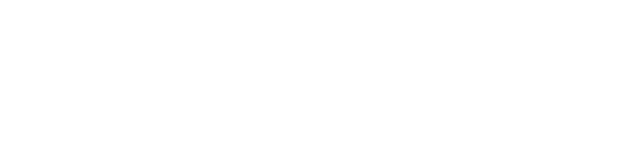
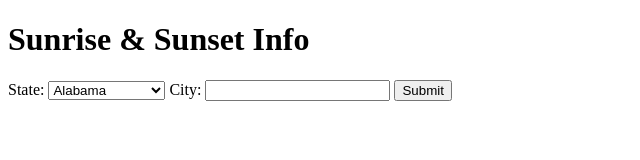
Before and after one commit to Cameron637/CS-260-Creative-Assignment-2, a plain HTML site: page index.html in a window 1280 px wide. Shown: the whole page, without its empty margins (0-640 px from the left). Drawn offline with Linux system fonts and the light colour scheme.

Commit message:
basic form

```diff
--- a/index.html
+++ b/index.html
@@ -1,5 +1,6 @@
 <!DOCTYPE html>
 <html lang="en">
+
 <head>
   <meta charset="UTF-8">
   <meta name="viewport" content="width=device-width, initial-scale=1.0">
@@ -7,9 +8,66 @@
   <title>Document</title>
   <link rel="stylesheet" href="index.css">
 </head>
+
 <body>
-
+  <h1>Sunrise &amp; Sunset Info</h1>
+  <label for="state">State:</label>
+  <select name="state" id="state">
+    <option value="al">Alabama</option>
+    <option value="ak">Alaska</option>
+    <option value="az">Arizona</option>
+    <option value="ar">Arkansas</option>
+    <option value="ca">California</option>
+    <option value="co">Colorado</option>
+    <option value="ct">Connecticut</option>
+    <option value="de">Delaware</option>
+    <option value="fl">Florida</option>
+    <option value="ga">Georgia</option>
+    <option value="hi">Hawaii</option>
+    <option value="id">Idaho</option>
+    <option value="il">Illinois</option>
+    <option value="in">Indiana</option>
+    <option value="ia">Iowa</option>
+    <option value="ks">Kansas</option>
+    <option value="ky">Kentucky</option>
+    <option value="la">Louisiana</option>
+    <option value="me">Maine</option>
+    <option value="md">Maryland</option>
+    <option value="ma">Massachusetts</option>
+    <option value="mi">Michigan</option>
+    <option value="mn">Minnesota</option>
+    <option value="ms">Mississippi</option>
+    <option value="mo">Missouri</option>
+    <option value="mt">Montana</option>
+    <option value="ne">Nebraska</option>
+    <option value="nv">Nevada</option>
+    <option value="nh">New Hampshire</option>
+    <option value="nj">New Jersey</option>
+    <option value="nm">New Mexico</option>
+    <option value="ny">New York</option>
+    <option value="nc">North Carolina</option>
+    <option value="nd">North Dakota</option>
+    <option value="oh">Ohio</option>
+    <option value="ok">Oklahoma</option>
+    <option value="or">Oregon</option>
+    <option value="pa">Pennsylvania</option>
+    <option value="ri">Rhode Island</option>
+    <option value="sc">South Carolina</option>
+    <option value="sd">South Dakota</option>
+    <option value="tn">Tennessee</option>
+    <option value="tx">Texas</option>
+    <option value="ut">Utah</option>
+    <option value="vt">Vermont</option>
+    <option value="va">Virginia</option>
+    <option value="wa">Washington</option>
+    <option value="wi">Wisconsin</option>
+    <option value="wy">Wyoming</option>
+  </select>
+  <label for="city">City:</label>
+  <input type="text" name="city" id="city">
+  <button id="submit">Submit</button>
   <script src="lib/jquery-3.2.1.min.js"></script>
   <script src="index.js"></script>
 </body>
+
 </html>
--- a/index.js
+++ b/index.js
@@ -1 +1,7 @@
 'use strict';
+
+$(document).ready(function () {
+  $('#submit').on('click', function () {
+
+  });
+});
```
